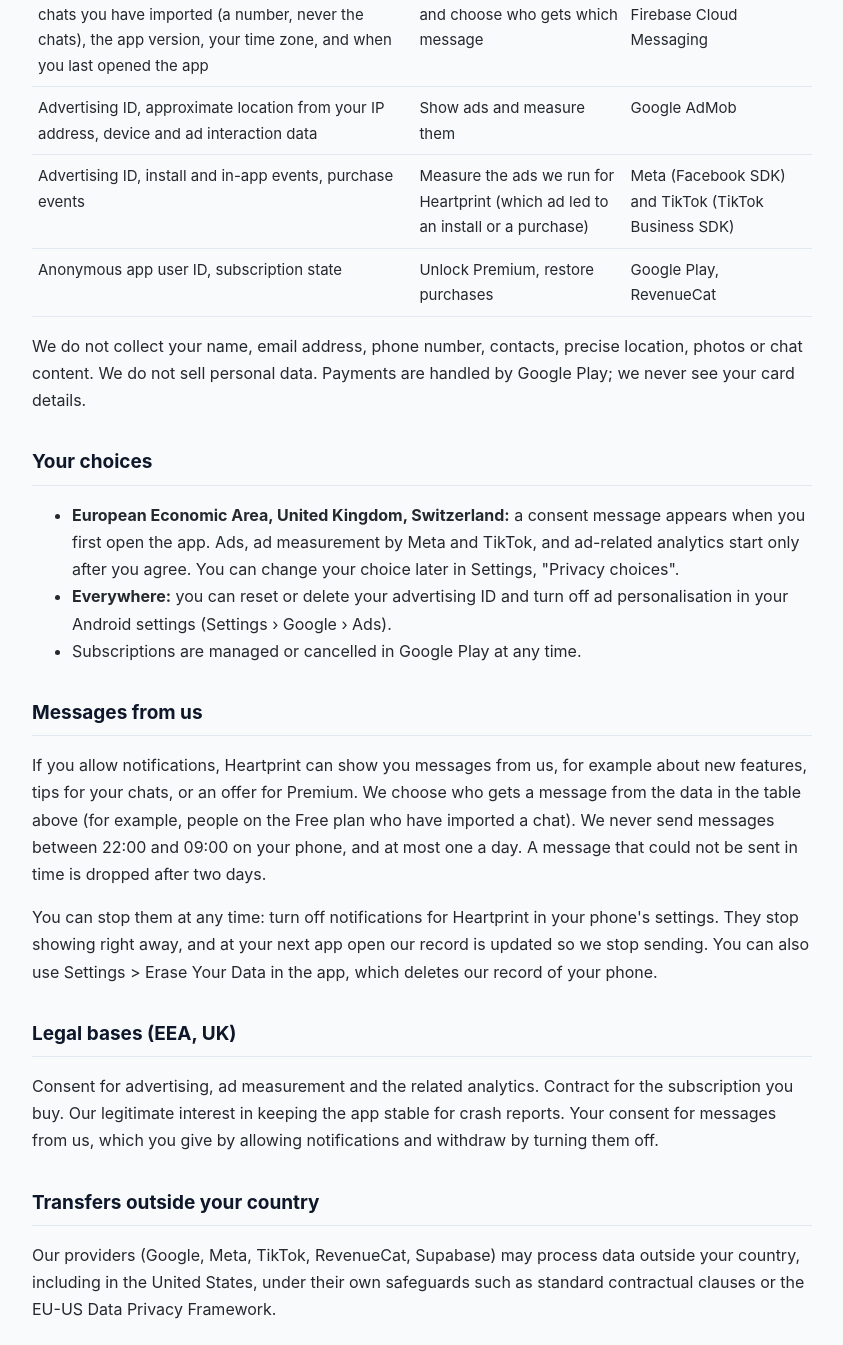
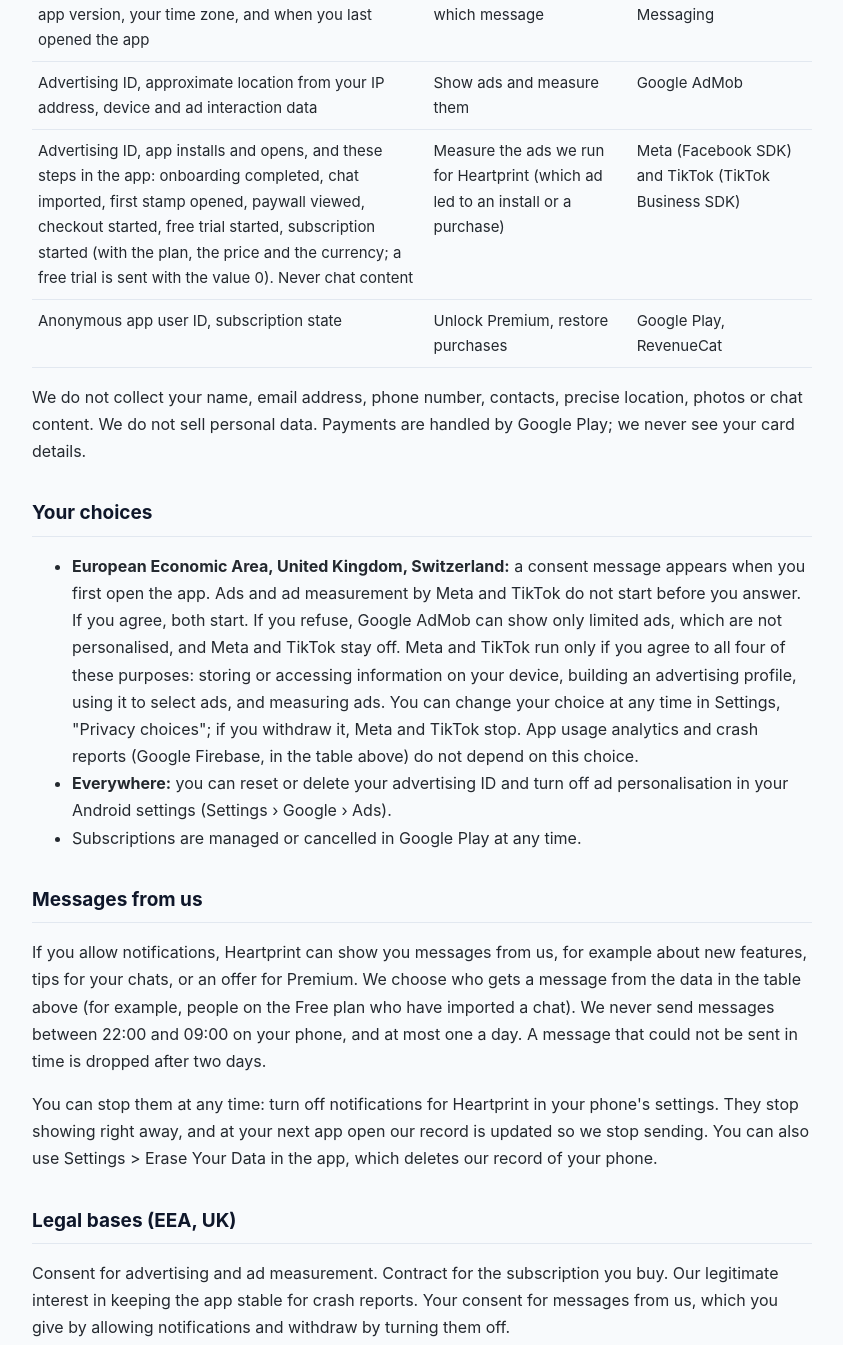
Before and after one commit to mappvenue/appvenue-site, a plain HTML site: page heartprint/privacy/index.html in a window 1280 px wide. Shown: the part 1129-2474 px from the top of the page, without its empty margins (218-1061 px from the left). Drawn offline with Linux system fonts and the light colour scheme.

Commit message:
Heartprint privacy: consent choice, limited ads after a refusal, funnel events sent to Meta and TikTok
Co-Authored-By: Claude Opus 5.5 <noreply@anthropic.com>

```diff
--- a/heartprint/privacy/index.html
+++ b/heartprint/privacy/index.html
@@ -13,7 +13,7 @@
 <main>
 <h1>Heartprint privacy policy</h1>
 
-<p class="lead">Last updated: 8 November 2026 · Applies to the Heartprint Android app (package io.appvenue.chatwrapped).</p>
+<p class="lead">Last updated: 23 November 2026 · Applies to the Heartprint Android app (package io.appvenue.chatwrapped).</p>
 
 <h2>Who we are</h2>
 <p>Heartprint is published by Appvenue Teknoloji Ltd. Şti. ("we"). Contact: <a href="mailto:hi@appvenue.io">hi@appvenue.io</a>.</p>
@@ -31,14 +31,14 @@
 <tr><td>App settings we change remotely</td><td>Switch features on or off</td><td>Google Firebase Remote Config</td></tr>
 <tr><td>Only if you allow notifications: your phone's notification address (a token), the app language, whether you are on Free or Premium, how many chats you have imported (a number, never the chats), the app version, your time zone, and when you last opened the app</td><td>Send you messages from us, such as news, tips and offers, at a sensible time, and choose who gets which message</td><td>Our server function and database (Supabase, Ireland) and Google Firebase Cloud Messaging</td></tr>
 <tr><td>Advertising ID, approximate location from your IP address, device and ad interaction data</td><td>Show ads and measure them</td><td>Google AdMob</td></tr>
-<tr><td>Advertising ID, install and in-app events, purchase events</td><td>Measure the ads we run for Heartprint (which ad led to an install or a purchase)</td><td>Meta (Facebook SDK) and TikTok (TikTok Business SDK)</td></tr>
+<tr><td>Advertising ID, app installs and opens, and these steps in the app: onboarding completed, chat imported, first stamp opened, paywall viewed, checkout started, free trial started, subscription started (with the plan, the price and the currency; a free trial is sent with the value 0). Never chat content</td><td>Measure the ads we run for Heartprint (which ad led to an install or a purchase)</td><td>Meta (Facebook SDK) and TikTok (TikTok Business SDK)</td></tr>
 <tr><td>Anonymous app user ID, subscription state</td><td>Unlock Premium, restore purchases</td><td>Google Play, RevenueCat</td></tr>
 </table>
 <p>We do not collect your name, email address, phone number, contacts, precise location, photos or chat content. We do not sell personal data. Payments are handled by Google Play; we never see your card details.</p>
 
 <h2>Your choices</h2>
 <ul>
-<li><b>European Economic Area, United Kingdom, Switzerland:</b> a consent message appears when you first open the app. Ads, ad measurement by Meta and TikTok, and ad-related analytics start only after you agree. You can change your choice later in Settings, "Privacy choices".</li>
+<li><b>European Economic Area, United Kingdom, Switzerland:</b> a consent message appears when you first open the app. Ads and ad measurement by Meta and TikTok do not start before you answer. If you agree, both start. If you refuse, Google AdMob can show only limited ads, which are not personalised, and Meta and TikTok stay off. Meta and TikTok run only if you agree to all four of these purposes: storing or accessing information on your device, building an advertising profile, using it to select ads, and measuring ads. You can change your choice at any time in Settings, "Privacy choices"; if you withdraw it, Meta and TikTok stop. App usage analytics and crash reports (Google Firebase, in the table above) do not depend on this choice.</li>
 <li><b>Everywhere:</b> you can reset or delete your advertising ID and turn off ad personalisation in your Android settings (Settings › Google › Ads).</li>
 <li>Subscriptions are managed or cancelled in Google Play at any time.</li>
 </ul>
@@ -47,7 +47,7 @@
 <p>If you allow notifications, Heartprint can show you messages from us, for example about new features, tips for your chats, or an offer for Premium. We choose who gets a message from the data in the table above (for example, people on the Free plan who have imported a chat). We never send messages between 22:00 and 09:00 on your phone, and at most one a day. A message that could not be sent in time is dropped after two days.</p>
 <p>You can stop them at any time: turn off notifications for Heartprint in your phone's settings. They stop showing right away, and at your next app open our record is updated so we stop sending. You can also use Settings &gt; Erase Your Data in the app, which deletes our record of your phone.</p>
 <h2>Legal bases (EEA, UK)</h2>
-<p>Consent for advertising, ad measurement and the related analytics. Contract for the subscription you buy. Our legitimate interest in keeping the app stable for crash reports. Your consent for messages from us, which you give by allowing notifications and withdraw by turning them off.</p>
+<p>Consent for advertising and ad measurement. Contract for the subscription you buy. Our legitimate interest in keeping the app stable for crash reports. Your consent for messages from us, which you give by allowing notifications and withdraw by turning them off.</p>
 
 <h2>Transfers outside your country</h2>
 <p>Our providers (Google, Meta, TikTok, RevenueCat, Supabase) may process data outside your country, including in the United States, under their own safeguards such as standard contractual clauses or the EU-US Data Privacy Framework.</p>
```
